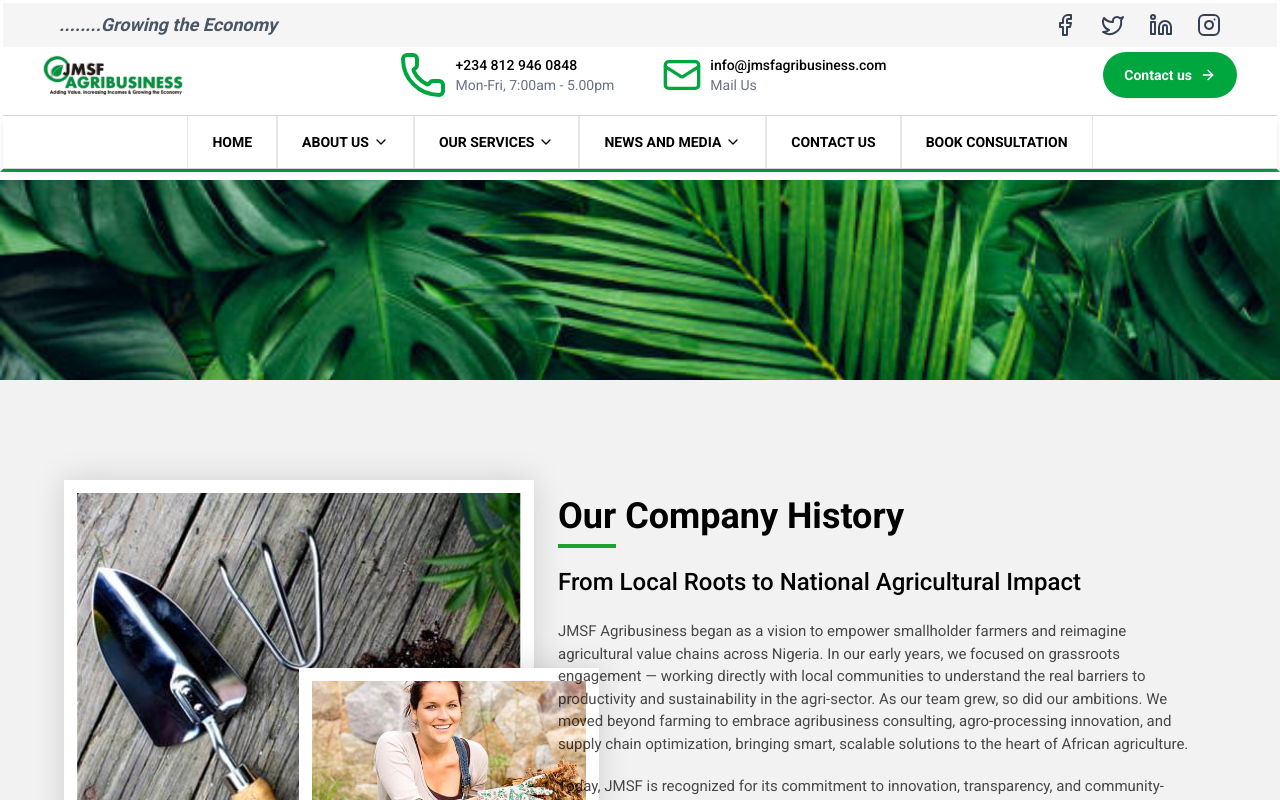
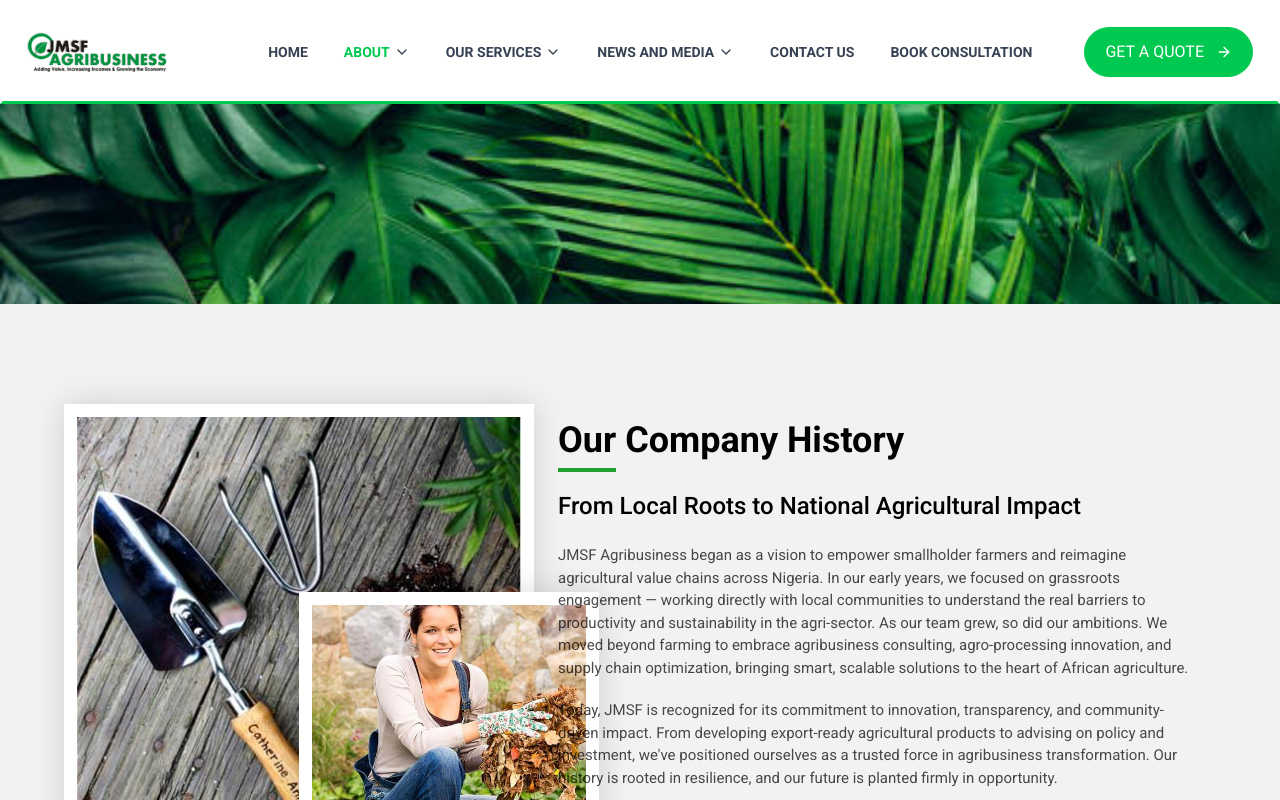
Before and after one commit to fadebowaley/agrilo, a React (Vite) app in the folder agrilo-new/: page /about in a window 1280 px wide. Shown: the top 800 px of the page. Built offline with nearby package versions, Linux system fonts and the light colour scheme.

Commit message:
Minor UI Updates

```diff
--- a/agrilo-new/src/pages/About.jsx
+++ b/agrilo-new/src/pages/About.jsx
@@ -5,17 +5,13 @@ import WhyChooseUs from '../components/WhyChooseUs'
 import CompanyHistory from '../components/CompanyHistory';
 import Cta from '../components/Cta';
 import Navbar from '../components/Navigation';
+import MainNav from "../components/MainNav";
+
 function About() {
   return (
     <>
-
-
-   <header>
-    <nav className="fixed top-0 right-0 left-0 z-[9999]">
-      <Navbar />
-      </nav>
-    </header>
-    <section className="about-page bg-[#f2f2f2] mt-45 pb-30 mb-25">
+    <MainNav />
+    <section className="about-page bg-[#f2f2f2] pb-30 mb-25">
       <AboutHero />
       <CompanyHistory />
     </section>
--- a/agrilo-new/src/pages/Leadership.jsx
+++ b/agrilo-new/src/pages/Leadership.jsx
@@ -2,16 +2,14 @@ import React from 'react';
 import Navbar from '../components/Navigation';
 import Footer from '../components/Footer';
 import TeamGrid from '../components/LeadershipGrid';
+import MainNav from '../components/MainNav';
+
 function Leadership(){
     return(
         <>
-        <header>
-    <nav className="fixed top-0 right-0 left-0 z-[9999]">
-      <Navbar />
-      </nav>
-    </header>
-        <div className="flex  mt-45 flex-col items-center justify-center p-4">
-        <TeamGrid />
+        <MainNav />
+        <div className="flex flex-col items-center justify-center p-4">
+            <TeamGrid />
         </div>
         <Footer />
         </>
--- a/agrilo-new/src/pages/teamMembers.jsx
+++ b/agrilo-new/src/pages/teamMembers.jsx
@@ -1,24 +1,19 @@
 import TeamGrid from '../components/TeamGrid'
-import Navbar from '../components/Navigation'
+import MainNav from '../components/MainNav'
 import Footer from '../components/Footer'
 import Partners from '../components/Partners'
+
 function TeamMembers(){
     return(
         <>
-        <header>
-            <nav className="fixed top-0 right-0 left-0 z-[9999]">
-              <Navbar />
-              </nav>
-            </header>
-        <section className="mt-37 md:mt-70 lg:mt-45 bg-[#f2f2f2]">
-<TeamGrid />
+        <MainNav />
+        <section className="bg-[#f2f2f2]">
+            <TeamGrid />
         </section>
         <section>
             <Partners />
         </section>
-        <footer className="">
         <Footer />
-        </footer>
         </>
     )
 }
```
